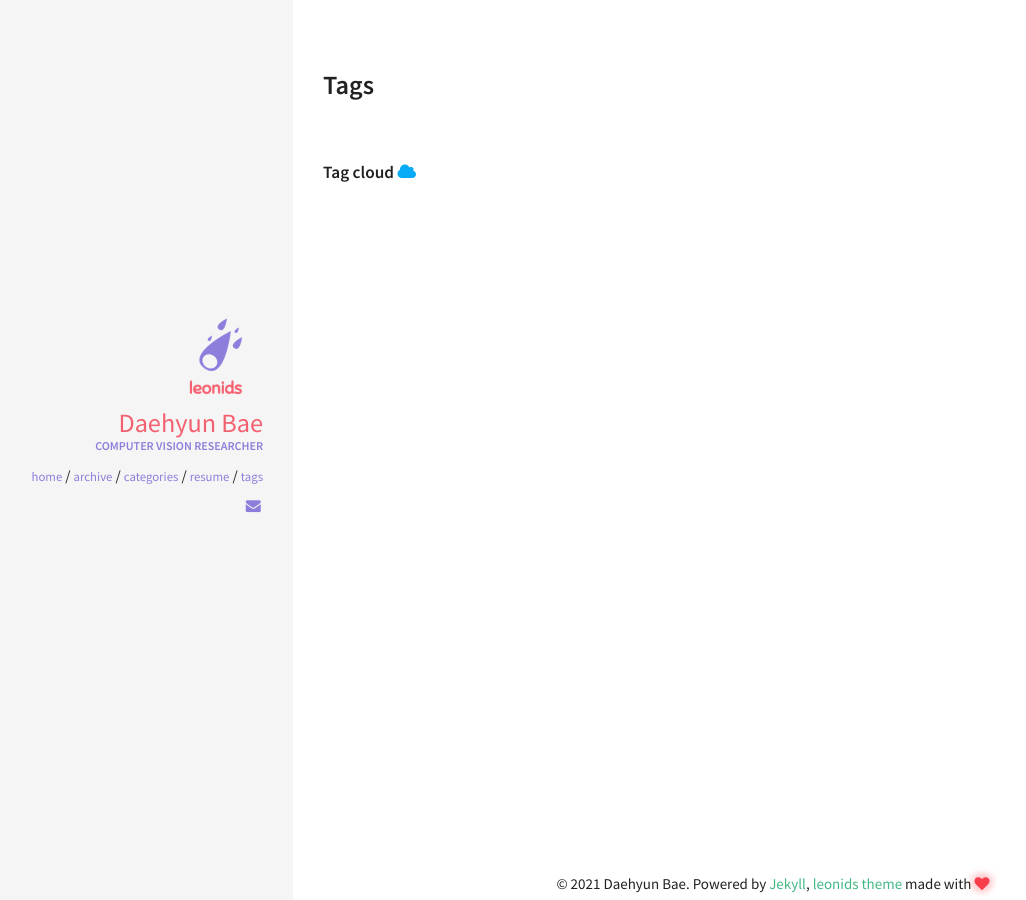
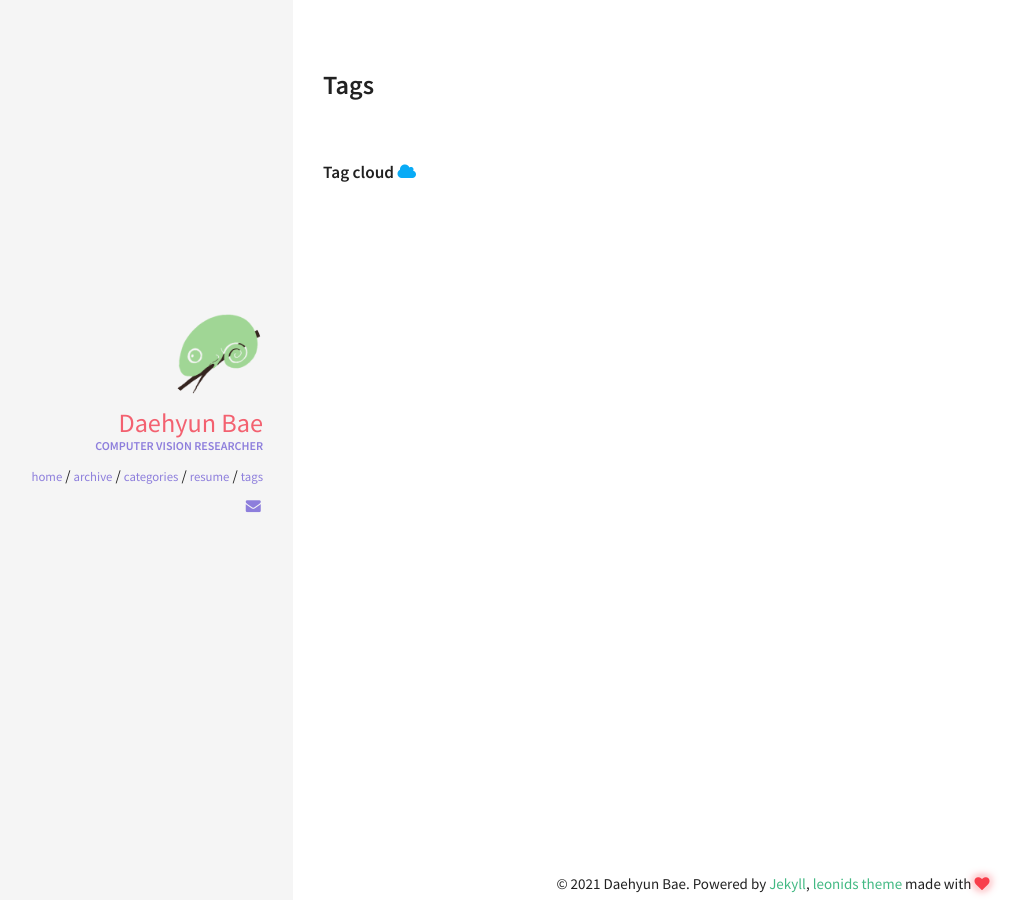
Before and after one commit to Daehyun-Bae/Daehyun-Bae.github.io, a Jekyll site: the page built from tags.html, in a window 1280 px wide. Shown: the whole page, without its empty margins (27-1053 px from the left). Built offline with Jekyll 4.4.1, drawn with Linux system fonts in a browser that asks for light colours.

Commit message:
add avatar img

```diff
--- a/_config.yml
+++ b/_config.yml
@@ -35,7 +35,7 @@ kramdown:
 #
 owner:
   name: Daehyun Bae
-  avatar: leonids-logo.png
+  avatar: avatar.png
   job: "Computer vision researcher"
   bio: #bio
   email: dhbae@skku.edu
```
Also changed, not shown: img/avatar.png (added).
